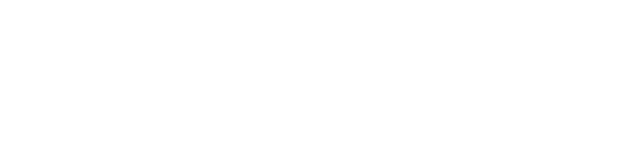
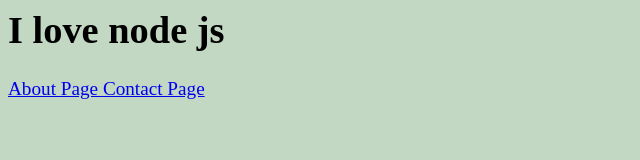
Before and after one commit to oxedom/basic_views, a website: page index.html in a window 1280 px wide. Shown: the whole page, without its empty margins (0-640 px from the left). Drawn offline with Linux system fonts and the light colour scheme.

Commit message:
added basic index

```diff
--- a/index.html
+++ b/index.html
@@ -1,14 +1,22 @@
 <html lang="en">
 <head>
+    <style>
+        body { background: rgb(194, 216, 194);
+        font-size: larger;
+
+        }
+    </style>
     <meta charset="UTF-8">
     <meta http-equiv="X-UA-Compatible" content="IE=edge">
     <meta name="viewport" content="width=device-width, initial-scale=1.0">
-    <title>Document</title>
+    <title>Homepage</title>
 </head>
 <body>
-    <a></a>
-    <a></a>
-    <a></a>
-
+    <h1>I love node js</h1>
+    <div style="display:flex padding:10">
+    <a  href="/about"> About Page  </a>
+    <a href="/contact "> Contact Page </a>
+    <a href=""></a>
+</div>
 </body>
 </html>
--- a/index.js
+++ b/index.js
@@ -9,7 +9,7 @@ if(req.url === '/home') {
     {
 
         const data = fs.readFileSync('/home/sam/projects/basic_views/index.html', 'utf8')
-
+        res.end(data)
     }
     catch(err)
     {console.error(err)}
```
